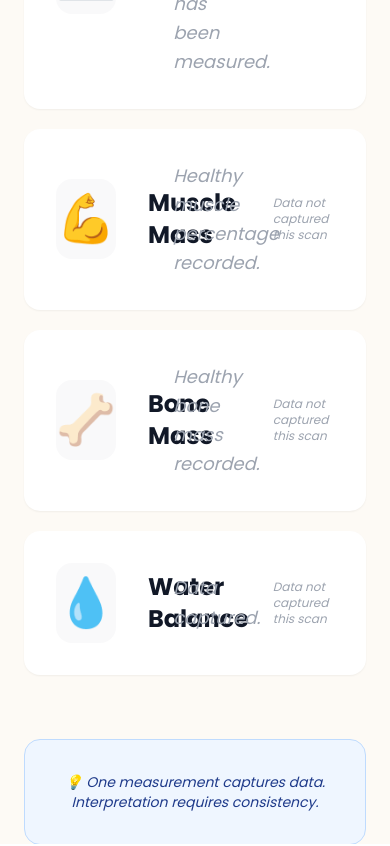
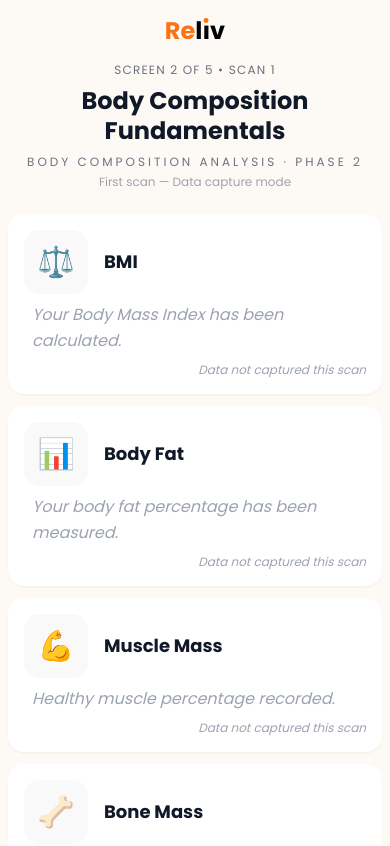
Before and after one commit to faizan3234/reliv-frontend, a React (Vite) app: page /report-2 in a window 390 px wide. Shown: the top 846 px of the page. Built offline with nearby package versions, Linux system fonts and the light colour scheme; no server answers; a web font is replaced by a local one.

Commit message:
fix: responsive font and scroll for health score and report sections; verify scan logic

```diff
--- a/src/pages/Report1.jsx
+++ b/src/pages/Report1.jsx
@@ -345,7 +345,7 @@ const Report1 = () => {
                 {bodyScoreData.score !== null ? (
                   <div className="relative flex flex-col items-center">
                     <div className="flex items-center gap-2">
-                      <span className="text-9xl font-extrabold text-gray-900 tracking-tighter leading-none">
+                      <span className="text-6xl font-extrabold text-gray-900 tracking-tighter leading-none">
                         {bodyScoreData.score}
                       </span>
                       <div className="relative">
--- a/src/pages/Report2.jsx
+++ b/src/pages/Report2.jsx
@@ -1079,18 +1079,18 @@ const Report2 = () => {
   }, [shouldShowConfetti]);
 
   return (
-    <div className="h-screen bg-[#FDFAF5] flex flex-col items-center justify-center px-6 py-8 overflow-y-auto scrollable-container">
+    <div className="min-h-screen bg-[#FDFAF5] flex flex-col items-center px-2 py-4 overflow-y-auto scrollable-container">
       {shouldShowConfetti && <Confetti numberOfPieces={200} recycle={false} />}
       <div className="w-full max-w-5xl">
         {/* HEADER */}
-        <div className="text-center mb-10">
-          <Logo className="flex justify-center mb-6" size="text-3xl" />
+        <div className="text-center mb-6">
+          <Logo className="flex justify-center mb-4" size="text-2xl" />
 
           <p className="text-xs uppercase tracking-widest text-gray-500 font-medium mb-2">
             SCREEN 2 OF 5 • SCAN {scanCount}
           </p>
 
-          <h1 className="text-4xl font-bold text-gray-900 leading-tight mb-2">
+          <h1 className="text-2xl font-bold text-gray-900 leading-tight mb-2">
             Body Composition Fundamentals
           </h1>
 
@@ -1104,14 +1104,14 @@ const Report2 = () => {
         </div>
 
         {/* SYSTEM CARDS */}
-        <div className="space-y-5">
+        <div className="space-y-3">
           {systems.map((system, idx) => (
             <motion.div
               key={system.name}
               initial={{ opacity: 0, y: 35 }}
               animate={{ opacity: 1, y: 0 }}
               transition={{ delay: idx * 0.12, duration: 0.7 }}
-              className={`bg-white rounded-2xl p-8 flex items-center relative overflow-hidden transition-all duration-300 ${
+              className={`bg-white rounded-2xl p-4 flex flex-col md:flex-row items-center relative transition-all duration-300 ${
                 system.hasStatus
                   ? "shadow-[0_10px_40px_-12px_rgba(0,0,0,0.08)]"
                   : "shadow-sm opacity-75 scale-[0.985]"
@@ -1124,9 +1124,9 @@ const Report2 = () => {
                 />
               )}
 
-              <div className="w-[22%] flex items-center gap-8">
+              <div className="w-full md:w-[22%] flex items-center gap-4 md:gap-8 mb-2 md:mb-0">
                 <div
-                  className={`size-20 rounded-2xl flex items-center justify-center text-5xl transition-all ${
+                  className={`size-16 md:size-20 rounded-2xl flex items-center justify-center text-3xl md:text-5xl transition-all ${
                     system.isStrongest
                       ? "bg-[#F28C38]/10 text-[#F28C38]"
                       : system.hasStatus
@@ -1143,13 +1143,13 @@ const Report2 = () => {
                       Strongest
                     </div>
                   )}
-                  <h3 className="text-2xl font-bold text-gray-900">{system.name}</h3>
+                  <h3 className="text-lg md:text-2xl font-bold text-gray-900">{system.name}</h3>
                 </div>
               </div>
 
-              <div className="w-[56%] px-14">
+              <div className="w-full md:w-[56%] px-2 md:px-14">
                 <p
-                  className={`text-lg font-medium leading-relaxed ${
+                  className={`text-base md:text-lg font-medium leading-relaxed ${
                     system.hasStatus ? "text-gray-800" : "text-gray-400 italic"
                   }`}
                 >
@@ -1157,7 +1157,7 @@ const Report2 = () => {
                 </p>
               </div>
 
-              <div className="w-[22%] flex flex-col items-end gap-2.5">
+              <div className="w-full md:w-[22%] flex flex-col items-end gap-2.5 mt-2 md:mt-0">
                 {system.category ? (
                   <>
                     <div
```
